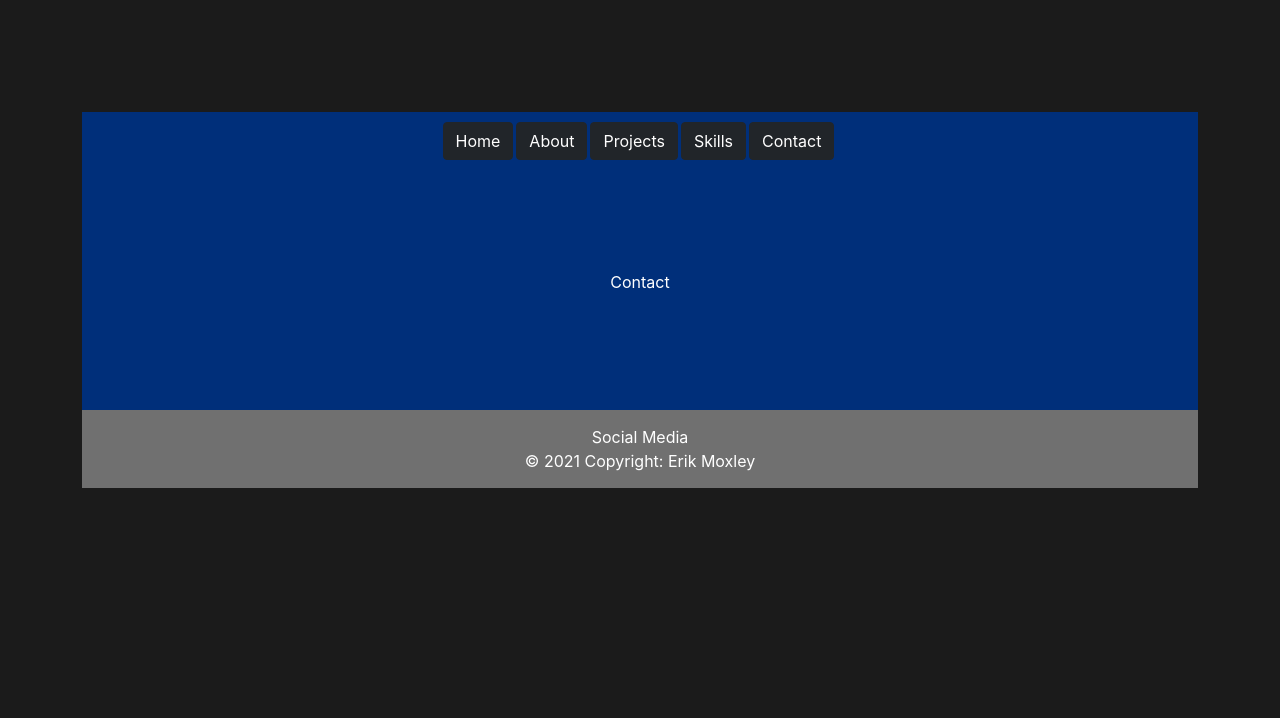
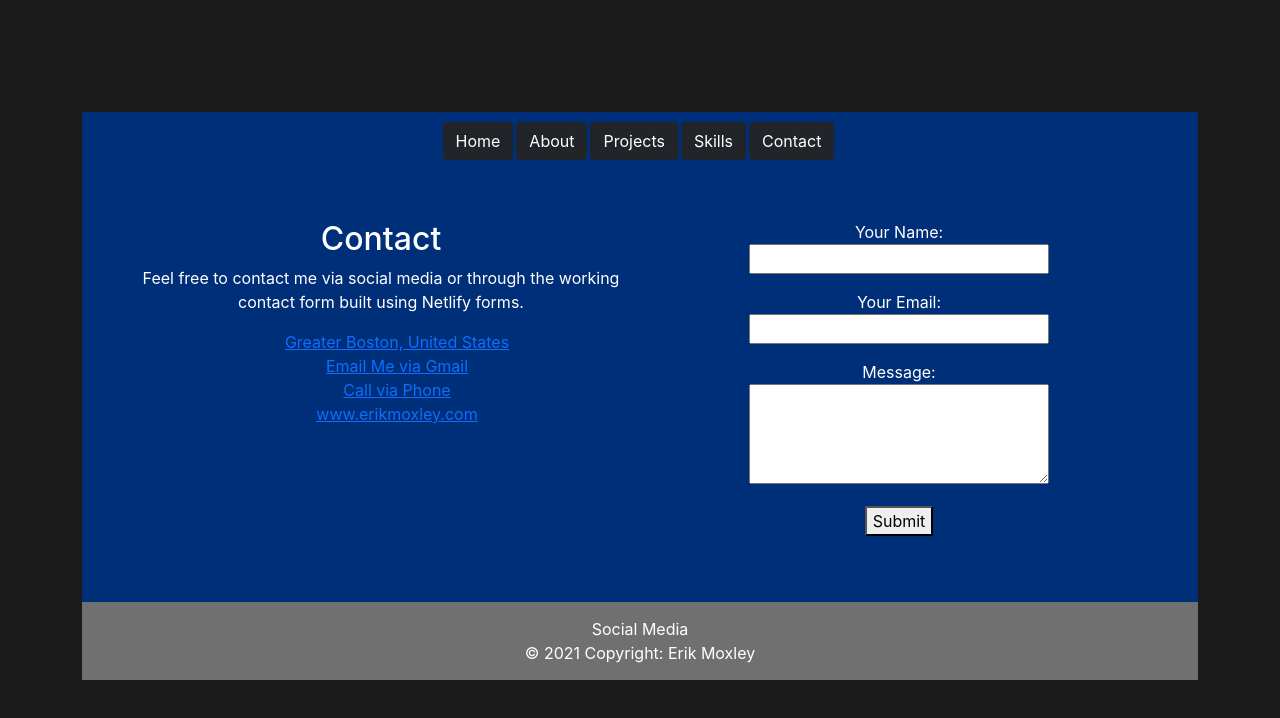
Before and after one commit to ErikMoxley/erik-moxley, a React (Create React App) app: page /contact in a window 1280 px wide. Shown: the top 718 px of the page. Built offline with nearby package versions, Linux system fonts and the light colour scheme.

Commit message:
css for contact section

```diff
--- a/src/components/pages/About.js
+++ b/src/components/pages/About.js
@@ -9,7 +9,11 @@ const About = () => {
             <img src={profileImg} alt=''/>
           </div>
         <p>
-          About
+        Hello, my name is Erik and I currently live in the Greater Boston Area. Born in Gloucester, MA near the capes, some of my hobbies and passions include technology, building and fixing PCs, gaming, fantasy sports, dining out, and watching movies in theaters.
+        <br/><br/>
+        I have a strong sense of curiosity of how things work, a drive to succeed at whatever is placed in front of me and a work ethic that compliments all of the above. Computers have always been a passion of mine and in software development, I truly believe can be the gateway towards expressing my passions and creativity. My back has always been against the wall my entire life, and the desire to problem solve, help people and show everyone that caring is my greatest strength will be all of the motivation I'll have along the way.
+        <br/><br/>
+        My resume is filled with years of management and leadership experience in a Pharmacy and Retail setting. Current languages, tools and technologies I use are HTML5, CSS3, Sass, Javascript, Bootstrap, ReactJS, Gatsby, NextJS, Git, GitHub, Command Line/Powershell with some exposure to Jquery, NodeJS, MongoDB, some backend development. I currently deploy my web projects with GH-Pages and Netlify. My next steps are to explore uses of different API's and become well rounded in full-stack development in the near future.
         </p>
         </header>
       </div>
--- a/src/components/pages/Contact.js
+++ b/src/components/pages/Contact.js
@@ -1,13 +1,60 @@
 const Contact = () => {
   return (
 <div className="content">
-        <header className="title">
+  <div className="flex-container">
+  <div className="flex-child">
+    <h2 className="con-title">Contact</h2>
+      <p>Feel free to contact me via social media or through the working contact form built using Netlify forms.</p>
+        <ul className="address">
+        <a href='https://goo.gl/maps/f3D1vfaadg7MvoC66' alt='' target="_blank" rel="noopener noreferrer">
+          <li>Greater Boston, United States</li></a>
+          <li>
+            <span>
+              <a
+                href="mailto:moxleydev@gmail.com"
+                target="_blank"
+                rel="noopener noreferrer">Email Me via Gmail
+              </a></span></li>
+            <li><span>
+              <a href="tel:+19789358860">Call via Phone
+              </a></span></li>
+                <li><span><a href="https://erikmoxley.com/" alt='' target="_blank" rel="noopener noreferrer">www.erikmoxley.com
+              </a></span></li>
+        </ul>
+  </div>
+
+<div className="flex-child">
+<form name="contact" method="POST" data-netlify="true">
+<input type="hidden" name="form-name" value="contact" />
+<p className="hidden">
+  <label>Don’t fill this out if you’re human: <input name="bot-field" /></label>
+</p>
     <p>
-            Contact
+      <label htmlFor="yourname">
+        Your Name:
+      </label><br/>
+      <input type="text" name="name" id="yourname" />
     </p>
-        </header>
+    <p>
+      <label htmlFor="youremail">
+        Your Email:
+      </label><br/>
+      <input type="email" name="email" id="youremail" />
+    </p>
+    <p>
+      <label htmlFor="yourmessage">
+        Message:
+      </label><br/>
+      <textarea name="message" id="yourmessage"></textarea>
+    </p>
+    <p>
+      <button type="submit">Submit</button>
+    </p>
+  </form>
   </div>
-    );
+  </div>
+</div>
+  )
 }
 
-  export default Contact;
+export default Contact
--- a/src/styles/Content.css
+++ b/src/styles/Content.css
@@ -1,6 +1,10 @@
 .content {
     background-color: rgb(0, 47, 122);
-    padding: 100px;
+    padding: 50px;
+}
+
+.flex-child:first-child {
+  margin-right: 20px;
 }
 
 .circular--portrait {
@@ -12,6 +16,7 @@
     width: 150px;
     height: 150px;
     border-radius: 50%;
+    border: 1px solid white;
   }
 
   .circular--portrait img {
@@ -19,3 +24,35 @@
     height: auto;
     margin-top: -20px;
   }
+
+/* Contact Section */
+.flex-container {
+  display: flex;
+}
+
+.flex-child {
+  flex: 1;
+}
+
+.hidden {
+  display: none;
+}
+
+.contact-info a {
+  letter-spacing:-0.001cm;
+}
+
+#yourname, #youremail{
+  width: 300px;
+}
+
+#yourmessage {
+  width: 300px;
+  height: 100px;
+  margin: auto;
+  position: relative;
+}
+
+ul {
+list-style:none;
+}
```
Lines whose indentation alone changed are shown as unchanged.
